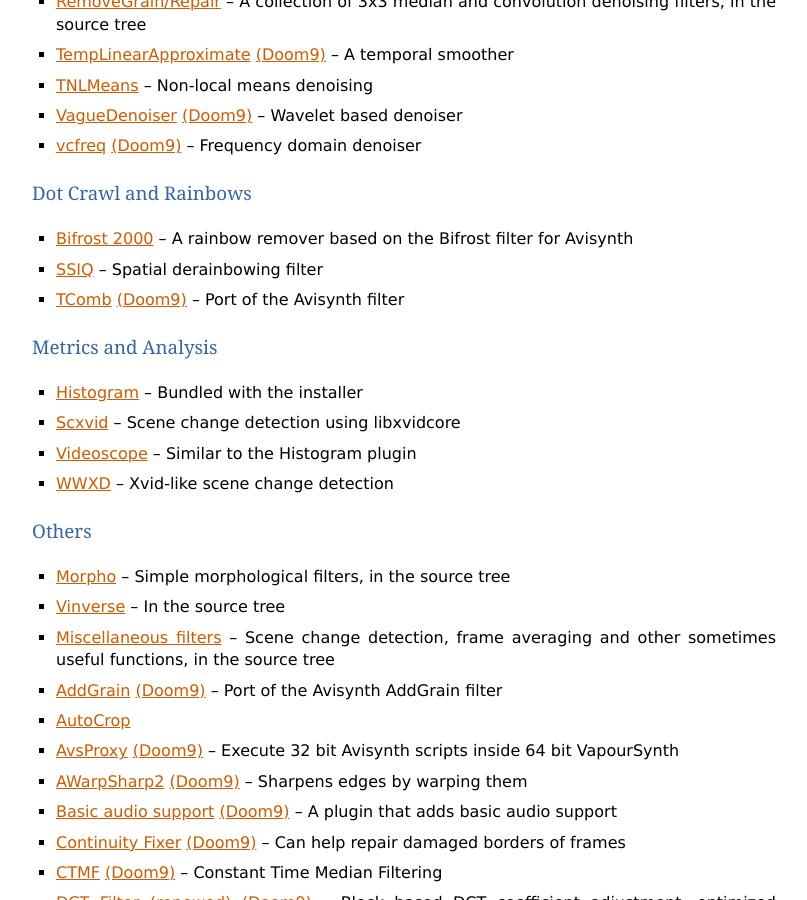
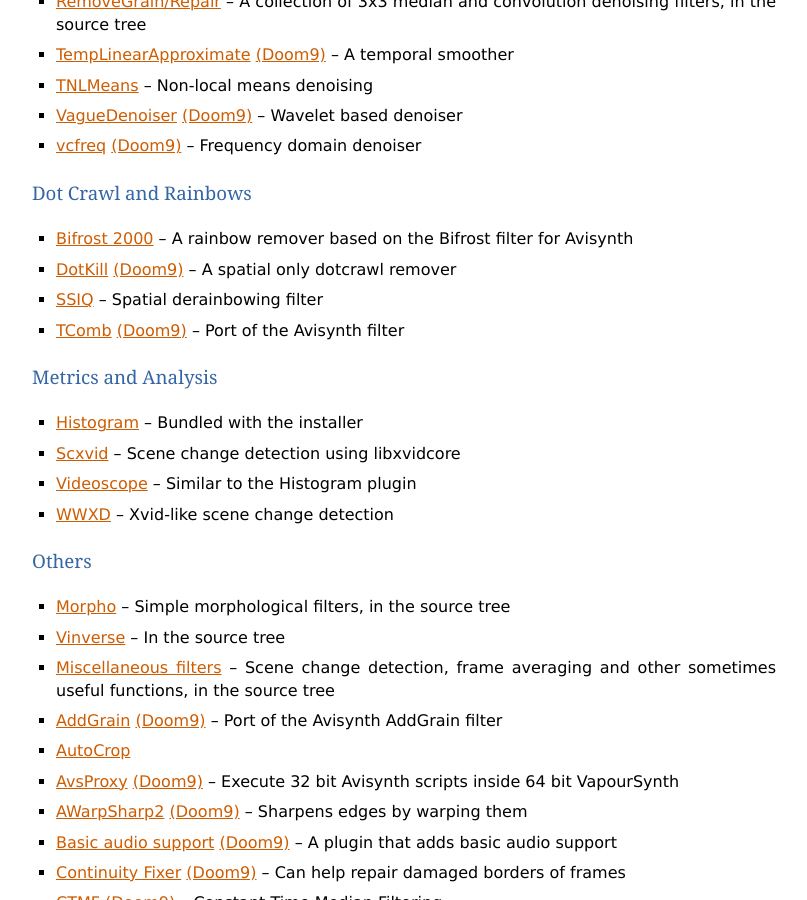
Before and after one commit to vapoursynth/vapoursynth, a Sphinx documentation site: the page built from doc/pluginlist.rst, in a window 1280 px wide and 900 px high, scrolled down 2615 px. Shown: the whole window, without its empty margins (48-855 px from the left). Built offline with Sphinx 7.4.7, drawn with Linux system fonts in a browser that asks for light colours; formulas are drawn with MathJax 3.

Commit message:
Add dotkill

```diff
--- a/doc/pluginlist.rst
+++ b/doc/pluginlist.rst
@@ -97,6 +97,7 @@
 Dot Crawl and Rainbows
 ----------------------
 * `Bifrost 2000 <https://github.com/dubhater/vapoursynth-bifrost>`_ -- A rainbow remover based on the Bifrost filter for Avisynth
+* `DotKill <https://github.com/myrsloik/DotKill>`_ `(Doom9) <https://forum.doom9.org/showthread.php?t=173029>`__ -- A spatial only dotcrawl remover
 * `SSIQ <https://github.com/dubhater/vapoursynth-ssiq>`_ -- Spatial derainbowing filter
 * `TComb <https://github.com/dubhater/vapoursynth-tcomb>`_ `(Doom9) <https://forum.doom9.org/showthread.php?t=171124>`__ -- Port of the Avisynth filter
 
```
